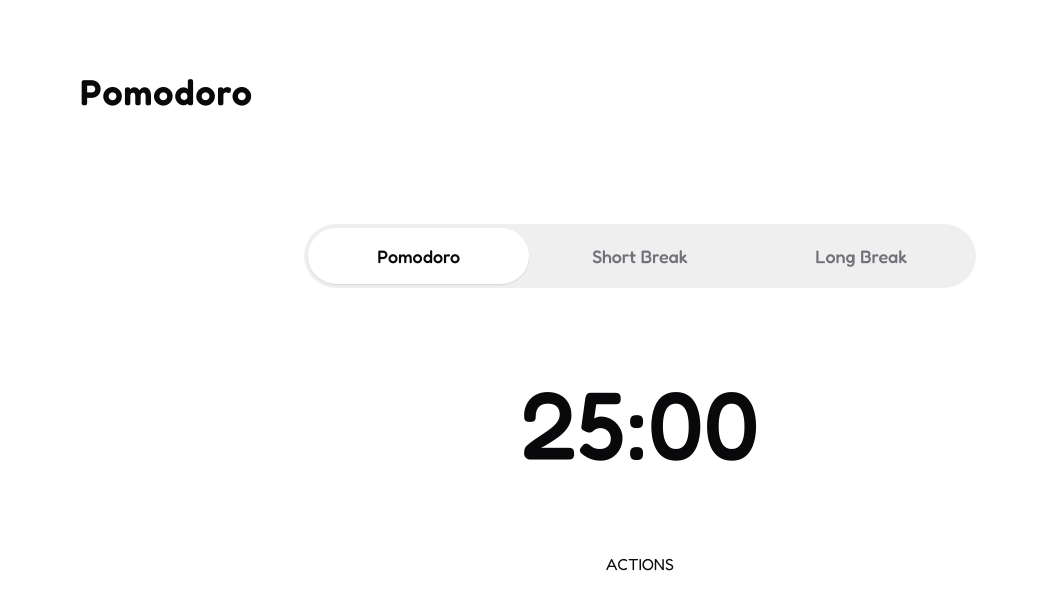
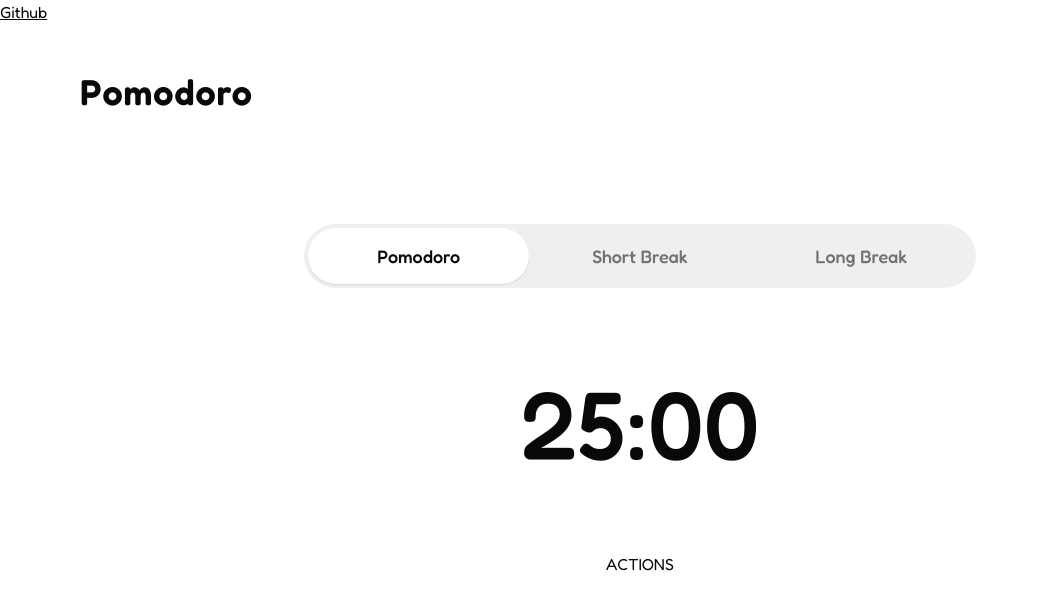
Before and after one commit to arkatsy/pomodoro-timer, a React (Vite) app: page / in a window 1280 px wide. Shown: the top 610 px of the page, without its empty margins (0-1039 px from the left). Built offline with nearby package versions, Linux system fonts and the light colour scheme; no server answers.

Commit message:
feat: add dev only component for conveniences

```diff
--- a/src/main.tsx
+++ b/src/main.tsx
@@ -1,13 +1,29 @@
 import ReactDOM from "react-dom/client";
+import { StrictMode } from "react";
 import App from "./App.tsx";
 import "./index.css";
 import { ThemeProvider } from "./components/theme-provider.tsx";
 import { MotionConfig } from "framer-motion";
 
+const __DEV__ = import.meta.env.DEV;
+
 ReactDOM.createRoot(document.getElementById("root")!).render(
-  <ThemeProvider>
-    <MotionConfig reducedMotion="user">
-      <App />
-    </MotionConfig>
-  </ThemeProvider>,
+  <StrictMode>
+    <ThemeProvider>
+      <MotionConfig reducedMotion="user">
+        <App />
+        {__DEV__ && <Dev />}
+      </MotionConfig>
+    </ThemeProvider>
+  </StrictMode>,
 );
+
+function Dev() {
+  return (
+    <div className="fixed left-0 top-0">
+      <a className="underline" target="_blank" href="https://github.com/arkatsy/pomodoro-timer.git">
+        Github
+      </a>
+    </div>
+  );
+}
```
